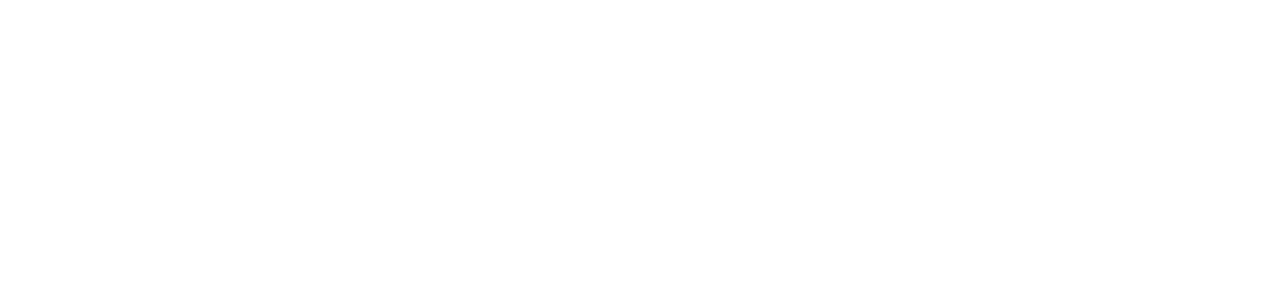
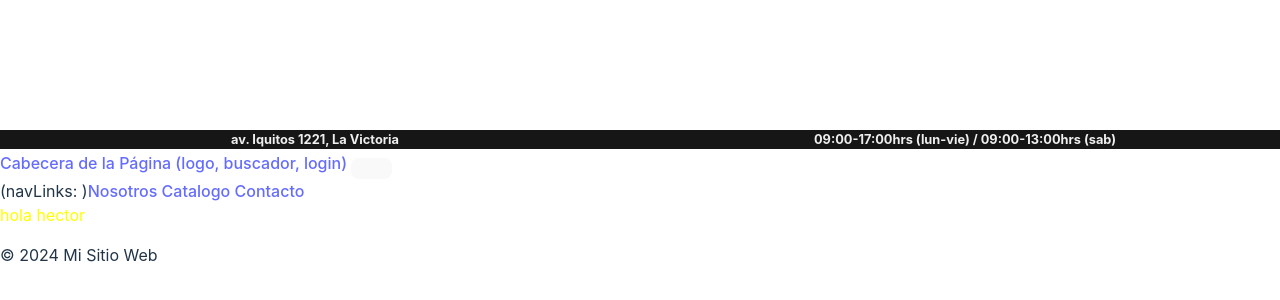
Before and after one commit to Hector3008/react-project, a React (Vite) app: page / in a window 1280 px wide. Shown: the part 194-494 px from the top of the page. Built offline with nearby package versions, Linux system fonts and the light colour scheme.

Commit message:
component upgrades and architecture upgrades

```diff
--- a/src/App.css
+++ b/src/App.css
@@ -1,9 +1,20 @@
 #root {
-  max-width: 1280px;
-  margin: 0 auto;
-  padding: 2rem;
+  width: 100%
 }
 
+html,
+html,
+
+body {
+  margin: 0;
+  padding: 0;
+  width: 100%;
+  height: 100%;
+}
+
+.testing {
+  color: yellow;
+}
 .logo {
   height: 6em;
   padding: 1.5em;
@@ -37,5 +48,5 @@
 }
 
 .read-the-docs {
-  color: #888;
+  color:white;
 }
--- a/src/App.jsx
+++ b/src/App.jsx
@@ -1,11 +1,16 @@
-import './App.css'
+import "./App.css";
+import NAVBAR from "./components/navbar/navbar";
+import FOOTER from "./components/footer/footer";
+function App() {
+  let nombre = "hector";
 
-function App() {
   return (
     <>
-
+      <NAVBAR />
+      <div className="testing">hola {nombre}</div>
+      <FOOTER />
     </>
-  )
+  );
 }
 
-export default App
+export default App;
--- /dev/null
+++ b/src/components/FOOTER/footer.jsx
@@ -0,0 +1,13 @@
+import React from 'react'
+
+const FOOTER = () => {
+  return (
+    <>
+      <footer className="mt-4">
+        <p>&copy; 2024 Mi Sitio Web</p>
+      </footer>
+    </>
+  );
+}
+
+export default FOOTER;
--- /dev/null
+++ b/src/components/NAVBAR/NAVBAR.css
@@ -0,0 +1,3 @@
+Navbar{
+  width: 100%
+}
--- /dev/null
+++ b/src/components/NAVBAR/Navbar.jsx
@@ -0,0 +1,25 @@
+import React from 'react'
+import { Navbar, Nav } from 'react-bootstrap';
+import ScheduleAd from './ScheduleAd';
+import "./NAVBAR.css"
+const NAVBAR = () => {
+  return (
+    <>
+      <Navbar bg="light" expand="lg">
+        <ScheduleAd/>
+        <Navbar.Brand href="#home">Cabecera de la Página (logo, buscador, login) </Navbar.Brand>
+        <Navbar.Toggle aria-controls="basic-navbar-nav" />
+        <Navbar.Collapse id="basic-navbar-nav">
+          <Nav className="me-auto">
+            (navLinks: )
+            <Nav.Link href="#about">Nosotros </Nav.Link>
+            <Nav.Link href="#catalog">Catalogo </Nav.Link>
+            <Nav.Link href="#contact">Contacto</Nav.Link>
+          </Nav>
+        </Navbar.Collapse>
+      </Navbar>
+    </>
+  );
+}
+
+export default NAVBAR;
--- /dev/null
+++ b/src/components/NAVBAR/ScheduleAd.css
@@ -0,0 +1,25 @@
+.schedule-container {
+  display: flex;
+  justify-content: space-between;
+  width: 100%;
+  height: 1.4rem;
+  box-sizing: border-box;
+  align-items: center
+}
+.schedule-item .location {
+  margin-right: 20px;
+}
+.schedule-item {
+  display: flex;
+  justify-content: space-between;
+  width: 100%;
+  background-color: rgb(22, 22, 22);
+}
+
+.schedule-item span {
+  flex: 1;
+  text-align: center;
+  font-size: 0.8rem;
+  color:rgb(239, 239, 239);
+  font-weight: bold
+}
--- /dev/null
+++ b/src/components/NAVBAR/ScheduleAd.jsx
@@ -0,0 +1,23 @@
+import React from 'react'
+import "./ScheduleAd.css"
+const ScheduleAd = () => {
+  let Schedules = [
+    {
+      Name: "Almacén principal",
+      location: "av. Iquitos 1221, La Victoria",
+      schedule: "09:00-17:00hrs (lun-vie) / 09:00-13:00hrs (sab)",
+    },
+  ];
+  return (
+    <div className="schedule-container">
+      {Schedules.map((Element, index) => (
+        <div className="schedule-item" key={index}>
+          <span className="location">{Element.location}</span>
+          <span className="schedule">{Element.schedule}</span>
+        </div>
+      ))}
+    </div>
+  );
+}
+
+export default ScheduleAd
```
Also changed, not shown: src/components/cart__item.jsx (added, +9 -0 lines).
